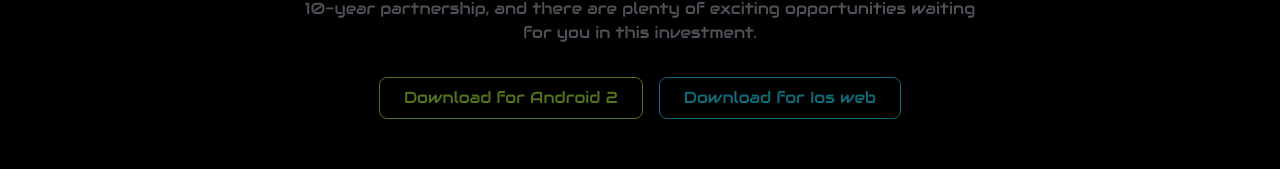
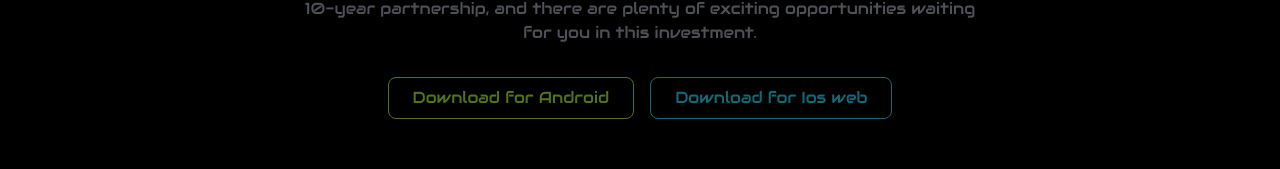
Before and after one commit to radinmov/Introducing-diamond-stake-, a React (Create React App) app: page / in a window 1280 px wide. Shown: the part 606-775 px from the top of the page. Built offline with nearby package versions, Linux system fonts and the light colour scheme.

Commit message:
test back

```diff
--- a/src/pages/Home/index.js
+++ b/src/pages/Home/index.js
@@ -49,7 +49,7 @@ function Home() {
           </p>
           <div className="flex gap-4 mt-8">
               <button className="bg-black border border-lime-400 text-lime-400 px-6 py-2 rounded-lg shadow-md hover:bg-lime-400 hover:text-black transition duration-300">
-              Download for Android 2
+              Download for Android
               </button>
               <button className="bg-black border border-cyan-400 text-cyan-400 px-6 py-2 rounded-lg shadow-md hover:bg-cyan-400 hover:text-black transition duration-300">
               Download for Ios web
```
